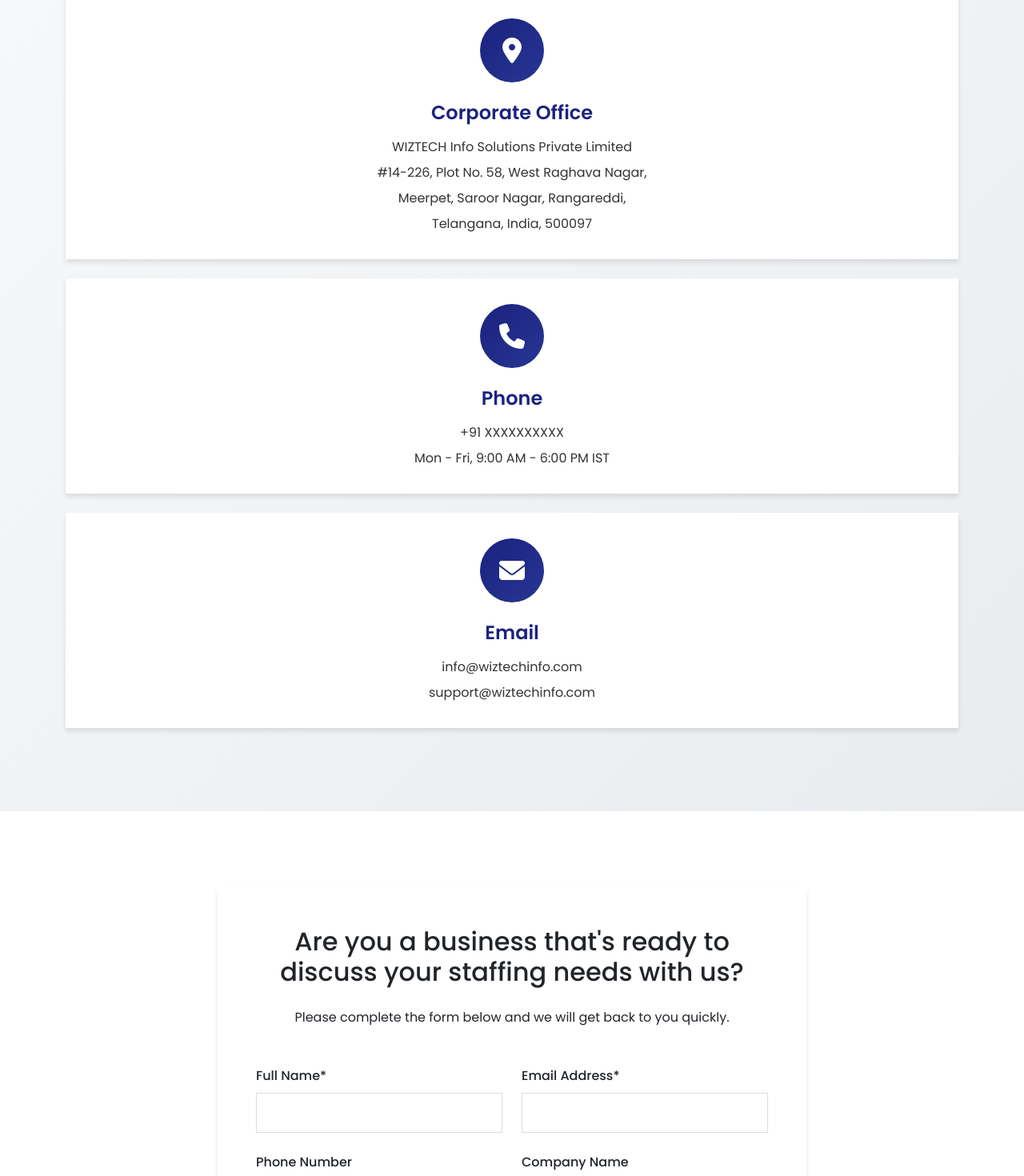
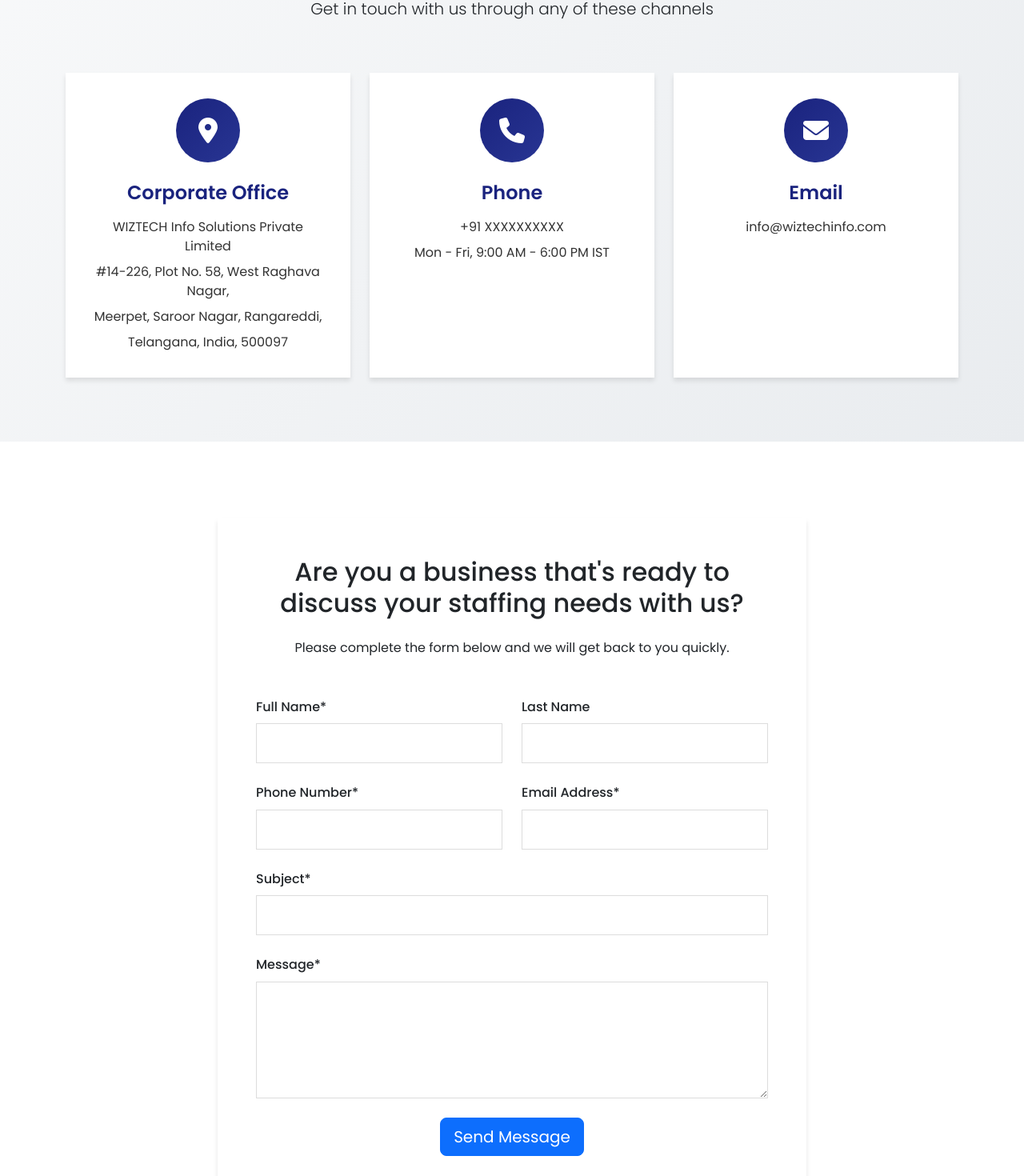
Before and after one commit to Deepthi2001/wiztech-react, a React (Create React App) app: page /contact in a window 1280 px wide. Shown: the part 551-2021 px from the top of the page at 80% size. Built offline with nearby package versions, Linux system fonts and the light colour scheme.

Commit message:
contact page updated

```diff
--- a/src/App.css
+++ b/src/App.css
@@ -318,7 +318,7 @@
   background-size: cover;
   background-position: center;
   color: white;
-  padding: 100px 0;
+  padding: 150px 0;
 }
 
 .contact-info-card {
--- a/src/pages/Contact.js
+++ b/src/pages/Contact.js
@@ -1,10 +1,97 @@
-import React from 'react';
+import React, { useState } from 'react';
 import './Contact.css';
 
 const Contact = () => {
+  const [formData, setFormData] = useState({
+    firstName: '',
+    lastName: '',
+    phone: '',
+    email: '',
+    subject: '',
+    message: ''
+  });
+  const [errors, setErrors] = useState({});
+  const [isLoading, setIsLoading] = useState(false);
+  const [showSuccess, setShowSuccess] = useState(false);
+
+  const validatePhone = (phone) => {
+    const phoneRegex = /^[+]?[(]?[0-9]{3}[)]?[-\s.]?[0-9]{3}[-\s.]?[0-9]{4,6}$/;
+    return phoneRegex.test(phone);
+  };
+
+  const validateEmail = (email) => {
+    const emailRegex = /^[^\s@]+@[^\s@]+\.[^\s@]+$/;
+    return emailRegex.test(email);
+  };
+
+  const handleChange = (e) => {
+    const { id, value } = e.target;
+    setFormData({ ...formData, [id]: value });
+
+    // Clear error when user types
+    if (errors[id]) {
+      setErrors({ ...errors, [id]: '' });
+    }
+  };
+
   const handleSubmit = (e) => {
     e.preventDefault();
-    // Add form submission logic here
+
+    // Validate form
+    const newErrors = {};
+
+    if (!formData.firstName.trim()) {
+      newErrors.firstName = 'Full Name is required';
+    }
+
+    if (!formData.phone.trim()) {
+      newErrors.phone = 'Phone Number is required';
+    } else if (!validatePhone(formData.phone)) {
+      newErrors.phone = 'Please enter a valid phone number';
+    }
+
+    if (!formData.email.trim()) {
+      newErrors.email = 'Email Address is required';
+    } else if (!validateEmail(formData.email)) {
+      newErrors.email = 'Please enter a valid email address';
+    }
+
+    if (!formData.subject.trim()) {
+      newErrors.subject = 'Subject is required';
+    }
+
+    if (!formData.message.trim()) {
+      newErrors.message = 'Message is required';
+    }
+
+    if (Object.keys(newErrors).length > 0) {
+      setErrors(newErrors);
+      return;
+    }
+
+    // Show loading state
+    setIsLoading(true);
+
+    // Simulate form submission (since it's a static site)
+    setTimeout(() => {
+      setIsLoading(false);
+      setShowSuccess(true);
+
+      // Reset form after success
+      setFormData({
+        firstName: '',
+        lastName: '',
+        phone: '',
+        email: '',
+        subject: '',
+        message: ''
+      });
+
+      // Hide success message after 5 seconds
+      setTimeout(() => {
+        setShowSuccess(false);
+      }, 5000);
+    }, 1500);
   };
 
   return (
@@ -31,46 +118,38 @@
             </div>
           </div>
           <div className="row">
-            {[
-              {
-                icon: 'fas fa-map-marker-alt',
-                title: 'Corporate Office',
-                content: [
-                  'WIZTECH Info Solutions Private Limited',
-                  '#14-226, Plot No. 58, West Raghava Nagar,',
-                  'Meerpet, Saroor Nagar, Rangareddi,',
-                  'Telangana, India, 500097'
-                ]
-              },
-              {
-                icon: 'fas fa-phone',
-                title: 'Phone',
-                content: [
-                  '+91 XXXXXXXXXX',
-                  'Mon - Fri, 9:00 AM - 6:00 PM IST'
-                ]
-              },
-              {
-                icon: 'fas fa-envelope',
-                title: 'Email',
-                content: [
-                  'info@wiztechinfo.com',
-                  'support@wiztechinfo.com'
-                ]
-              }
-            ].map((info, index) => (
-              <div className="col-lg-4 mb-4" key={index}>
-                <div className="contact-info-card">
-                  <div className="contact-icon">
-                    <i className={info.icon}></i>
-                  </div>
-                  <h3>{info.title}</h3>
-                  {info.content.map((line, lineIndex) => (
-                    <p key={lineIndex}>{line}</p>
-                  ))}
+            {/* Side by side contact cards */}
+            <div className="col-md-4">
+              <div className="contact-info-card">
+                <div className="contact-icon">
+                  <i className="fas fa-map-marker-alt"></i>
                 </div>
+                <h3>Corporate Office</h3>
+                <p>WIZTECH Info Solutions Private Limited</p>
+                <p>#14-226, Plot No. 58, West Raghava Nagar,</p>
+                <p>Meerpet, Saroor Nagar, Rangareddi,</p>
+                <p>Telangana, India, 500097</p>
               </div>
-            ))}
+            </div>
+            <div className="col-md-4">
+              <div className="contact-info-card">
+                <div className="contact-icon">
+                  <i className="fas fa-phone"></i>
+                </div>
+                <h3>Phone</h3>
+                <p>+91 XXXXXXXXXX</p>
+                <p>Mon - Fri, 9:00 AM - 6:00 PM IST</p>
+              </div>
+            </div>
+            <div className="col-md-4">
+              <div className="contact-info-card">
+                <div className="contact-icon">
+                  <i className="fas fa-envelope"></i>
+                </div>
+                <h3>Email</h3>
+                <p>info@wiztechinfo.com</p>
+              </div>
+            </div>
           </div>
         </div>
       </section>
@@ -89,17 +168,56 @@
                   Please complete the form below and we will get back to you
                   quickly.
                 </p>
+                {showSuccess && (
+                  <div className="alert alert-success mb-4" role="alert">
+                    <i className="fas fa-check-circle me-2"></i>
+                    Your message has been sent successfully. We will get back to you shortly.
+                  </div>
+                )}
+
                 <form id="contactForm" className="contact-form" onSubmit={handleSubmit}>
                   <div className="row">
                     <div className="col-md-6 mb-4">
                       <div className="form-group">
-                        <label htmlFor="name">Full Name*</label>
+                        <label htmlFor="firstName">Full Name*</label>
+                        <input
+                          type="text"
+                          className={`form-control ${errors.firstName ? 'is-invalid' : ''}`}
+                          id="firstName"
+                          value={formData.firstName}
+                          onChange={handleChange}
+                          required
+                        />
+                        {errors.firstName && <div className="invalid-feedback">{errors.firstName}</div>}
+                      </div>
+                    </div>
+                    <div className="col-md-6 mb-4">
+                      <div className="form-group">
+                        <label htmlFor="lastName">Last Name</label>
                         <input
                           type="text"
                           className="form-control"
-                          id="name"
+                          id="lastName"
+                          value={formData.lastName}
+                          onChange={handleChange}
+                        />
+                      </div>
+                    </div>
+
+                  </div>
+                  <div className="row">
+                    <div className="col-md-6 mb-4">
+                      <div className="form-group">
+                        <label htmlFor="phone">Phone Number*</label>
+                        <input
+                          type="tel"
+                          className={`form-control ${errors.phone ? 'is-invalid' : ''}`}
+                          id="phone"
+                          value={formData.phone}
+                          onChange={handleChange}
                           required
                         />
+                        {errors.phone && <div className="invalid-feedback">{errors.phone}</div>}
                       </div>
                     </div>
                     <div className="col-md-6 mb-4">
@@ -107,32 +225,13 @@
                         <label htmlFor="email">Email Address*</label>
                         <input
                           type="email"
-                          className="form-control"
+                          className={`form-control ${errors.email ? 'is-invalid' : ''}`}
                           id="email"
+                          value={formData.email}
+                          onChange={handleChange}
                           required
                         />
-                      </div>
-                    </div>
-                  </div>
-                  <div className="row">
-                    <div className="col-md-6 mb-4">
-                      <div className="form-group">
-                        <label htmlFor="phone">Phone Number</label>
-                        <input
-                          type="tel"
-                          className="form-control"
-                          id="phone"
-                        />
-                      </div>
-                    </div>
-                    <div className="col-md-6 mb-4">
-                      <div className="form-group">
-                        <label htmlFor="company">Company Name</label>
-                        <input
-                          type="text"
-                          className="form-control"
-                          id="company"
-                        />
+                        {errors.email && <div className="invalid-feedback">{errors.email}</div>}
                       </div>
                     </div>
                   </div>
@@ -140,23 +239,38 @@
                     <label htmlFor="subject">Subject*</label>
                     <input
                       type="text"
-                      className="form-control"
+                      className={`form-control ${errors.subject ? 'is-invalid' : ''}`}
                       id="subject"
+                      value={formData.subject}
+                      onChange={handleChange}
                       required
                     />
+                    {errors.subject && <div className="invalid-feedback">{errors.subject}</div>}
                   </div>
                   <div className="form-group mb-4">
                     <label htmlFor="message">Message*</label>
                     <textarea
-                      className="form-control"
+                      className={`form-control ${errors.message ? 'is-invalid' : ''}`}
                       id="message"
                       rows="5"
+                      value={formData.message}
+                      onChange={handleChange}
                       required
                     ></textarea>
+                    {errors.message && <div className="invalid-feedback">{errors.message}</div>}
                   </div>
                   <div className="text-center">
-                    <button type="submit" className="btn btn-primary btn-lg">
-                      Send Message
+                    <button
+                      type="submit"
+                      className="btn btn-primary btn-lg"
+                      disabled={isLoading}
+                    >
+                      {isLoading ? (
+                        <>
+                          <span className="spinner-border spinner-border-sm me-2" role="status" aria-hidden="true"></span>
+                          Sending...
+                        </>
+                      ) : 'Send Message'}
                     </button>
                   </div>
                 </form>
@@ -166,27 +280,6 @@
         </div>
       </section>
 
-      {/* Map Section */}
-      <section className="map-section section-padding pt-0">
-        <div className="container">
-          <div className="row">
-            <div className="col-12">
-              <div className="map-container" data-aos="fade-up">
-                <iframe
-                  src="https://www.google.com/maps/embed?pb=!1m18!1m12!1m3!1d3808.8176744250655!2d78.5461!3d17.3435!2m3!1f0!2f0!3f0!3m2!1i1024!2i768!4f13.1!3m3!1m2!1s0x0%3A0x0!2zMTfCsDIwJzM3LjQiTiA3OMKwMzInNDYuMCJF!5e0!3m2!1sen!2sin!4v1651234567890!5m2!1sen!2sin"
-                  width="100%"
-                  height="450"
-                  style={{ border: 0, borderRadius: 'var(--border-radius)' }}
-                  allowFullScreen=""
-                  loading="lazy"
-                  referrerPolicy="no-referrer-when-downgrade"
-                  title="Office Location"
-                ></iframe>
-              </div>
-            </div>
-          </div>
-        </div>
-      </section>
     </div>
   );
 };
--- a/src/pages/Home.js
+++ b/src/pages/Home.js
@@ -14,7 +14,7 @@
                 We help business teams be more productive, creative & successful
               </h1>
               <p className="hero-subtitle">
-                with right talent in US and across the Globe
+                with right talent in India and across the Globe
               </p>
               <div className="hero-buttons mt-5">
                 <Link to="/job-seekers" className="btn btn-primary btn-lg me-3">
```
